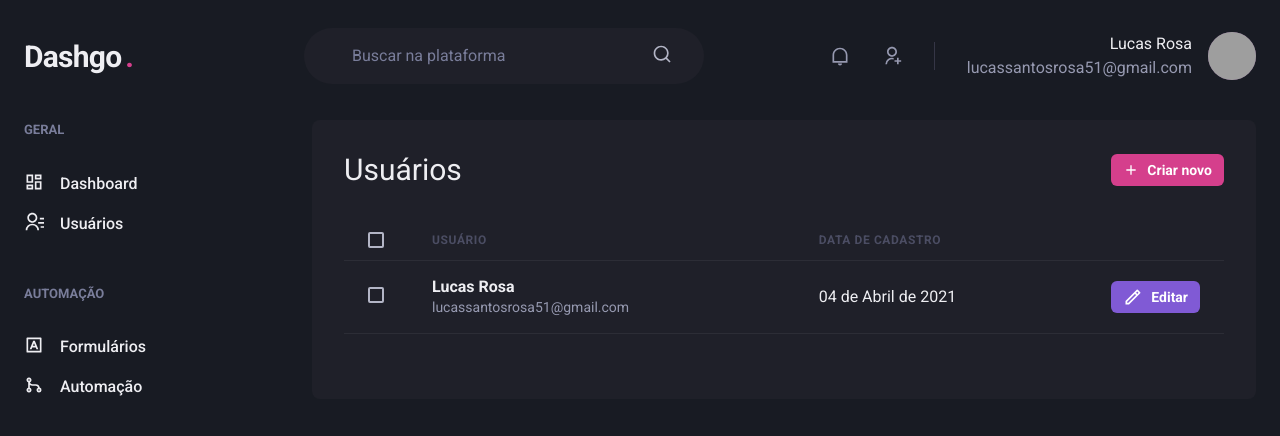
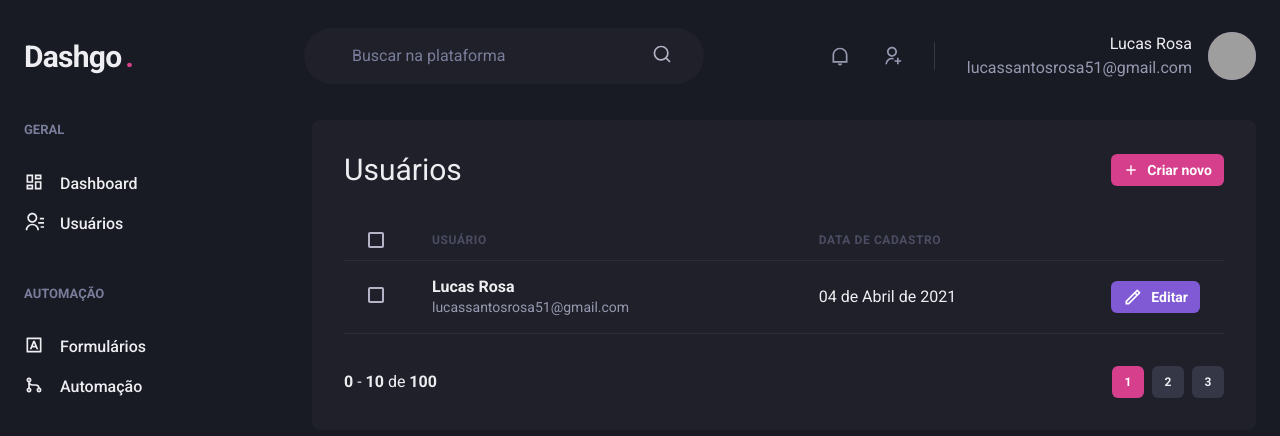
Before and after one commit to Bluniz/dashgo, a Next.js app: page /users in a window 1280 px wide. Shown: the top 436 px of the page. Built offline with nearby package versions, Linux system fonts and the light colour scheme; grey boxes are pictures that could not be loaded.

Commit message:
Add pagination component

```diff
--- /dev/null
+++ b/src/components/Pagination.tsx
@@ -0,0 +1,57 @@
+import { Button } from "@chakra-ui/button";
+import { Box, Stack } from "@chakra-ui/layout";
+
+export function Pagination() {
+  return (
+    <Stack
+      direction="row"
+      mt="8"
+      justify="space-between"
+      align="center"
+      spacing="6"
+    >
+      <Box>
+        <strong>0</strong> - <strong>10</strong> de <strong>100</strong>
+      </Box>
+      <Stack spacing="2" direction="row">
+        <Button
+          size="sm"
+          fontSize="xs"
+          width="4"
+          colorScheme="pink"
+          disabled
+          _disabled={{
+            bgColor: "pink.500",
+            cursor: "default",
+          }}
+        >
+          1
+        </Button>
+
+        <Button
+          size="sm"
+          fontSize="xs"
+          width="4"
+          bgColor="gray.700"
+          _hover={{
+            bg: "gray.500",
+          }}
+        >
+          2
+        </Button>
+
+        <Button
+          size="sm"
+          fontSize="xs"
+          width="4"
+          bgColor="gray.700"
+          _hover={{
+            bg: "gray.500",
+          }}
+        >
+          3
+        </Button>
+      </Stack>
+    </Stack>
+  );
+}
--- a/src/pages/users/index.tsx
+++ b/src/pages/users/index.tsx
@@ -15,6 +15,7 @@
 } from "@chakra-ui/react";
 import { RiAddLine, RiPencilLine } from "react-icons/ri";
 import { Header } from "../../components/Header";
+import { Pagination } from "../../components/Pagination";
 import { SideBar } from "../../components/SideBar";
 
 export default function UserList() {
@@ -82,6 +83,7 @@
               </Tr>
             </Tbody>
           </Table>
+          <Pagination />
         </Box>
       </Flex>
     </Box>
```
